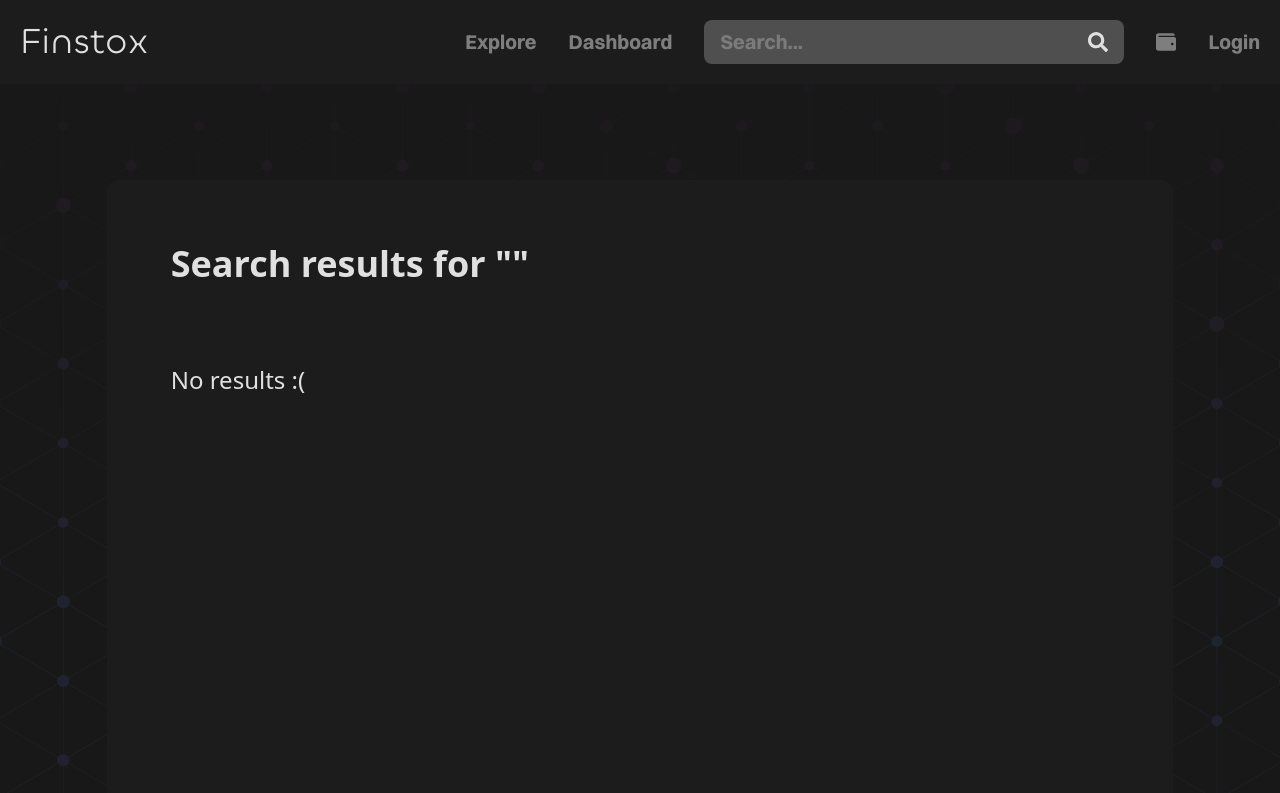
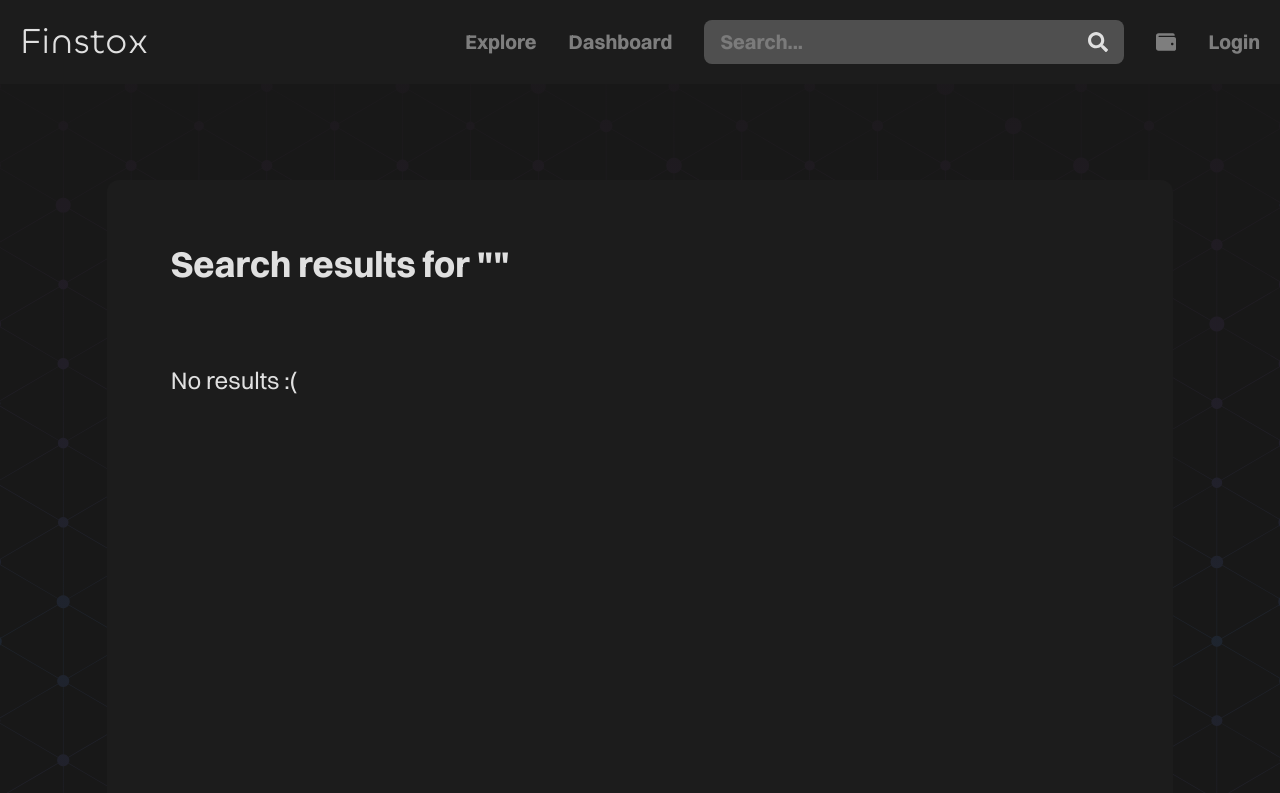
Before and after one commit to rrex971/finstox, a React (Vite) app: page /search in a window 1280 px wide. Shown: the top 793 px of the page. Built offline with nearby package versions, Linux system fonts and the light colour scheme.

Commit message:
Update font for search results

```diff
--- a/src/screens/SearchResults.jsx
+++ b/src/screens/SearchResults.jsx
@@ -5,7 +5,7 @@ import transition from "../transition";
 const SearchResults = () => {
     const [searchParams, setSearchParams] = useSearchParams();
     return (
-        <div className="h-screen text-4xl flex justify-center pt-24">
+        <div className="h-screen text-4xl flex font-body justify-center pt-24">
             <div className="text-mercury-200 bg-woodsmoke-900 rounded-xl w-5/6 flex flex-col py-16 px-16 space-y-16">
                 <div className="font-bold pb-4">Search results for "{searchParams.get("q")}"</div>
                 <div className="text-2xl">No results :(</div>
```
